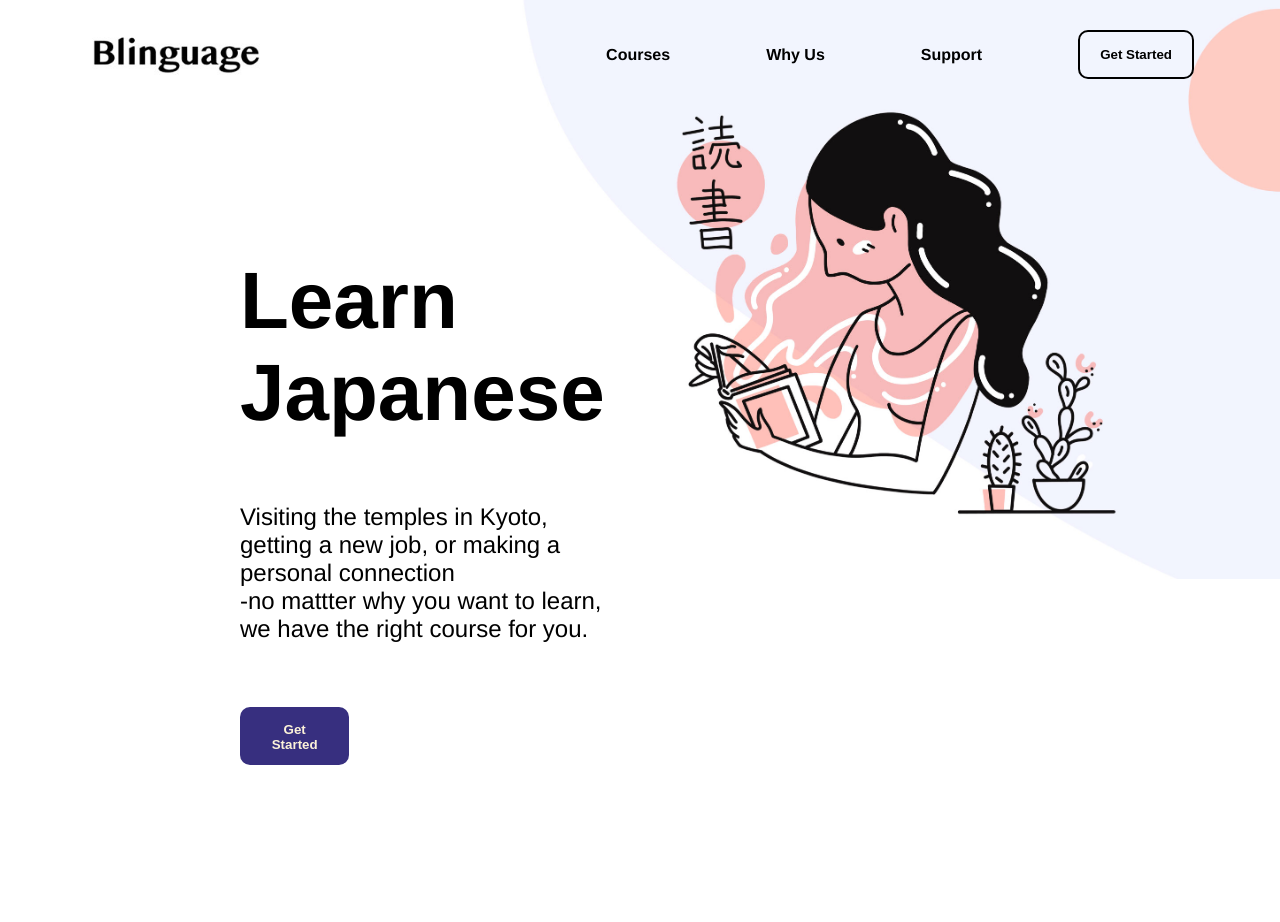
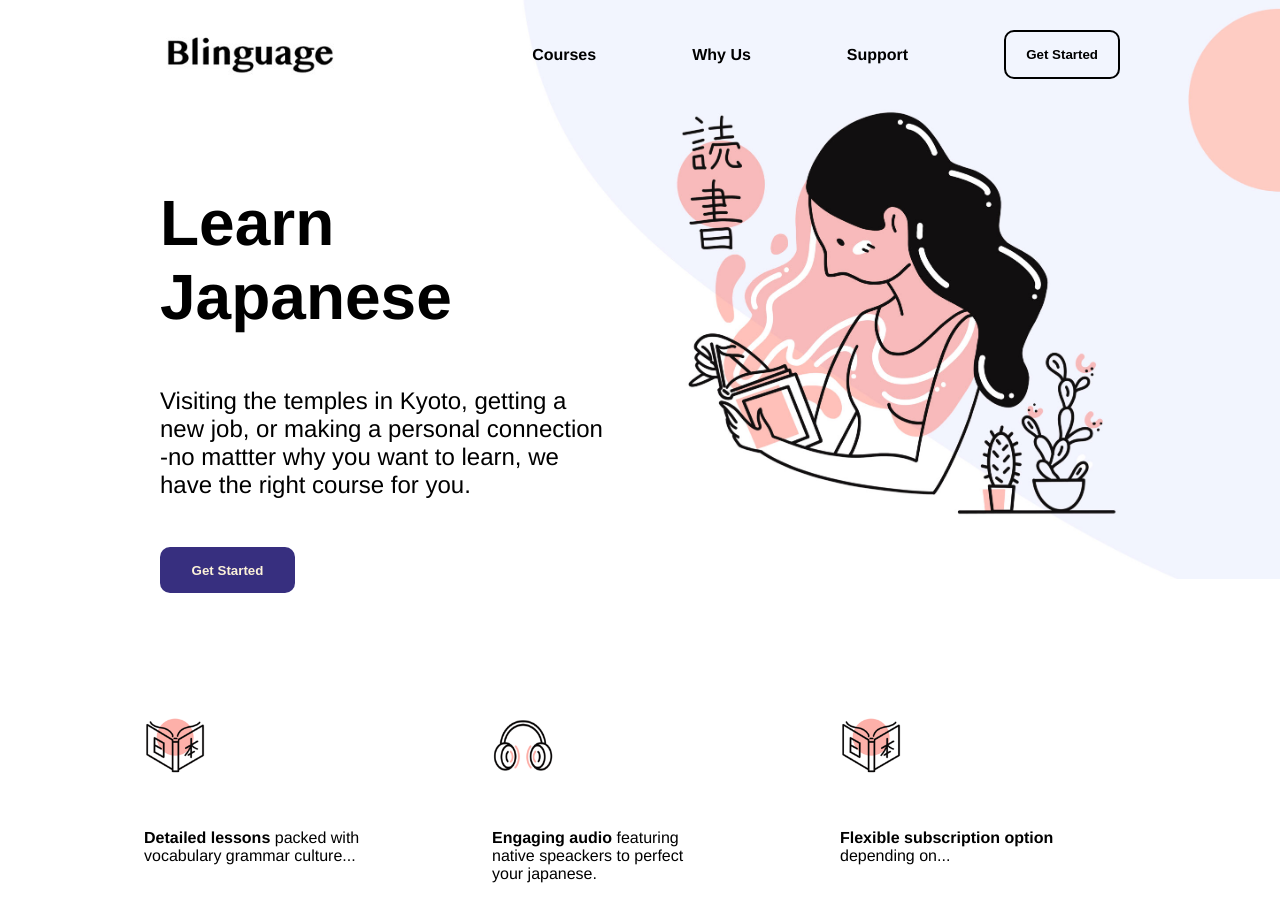
Before and after one commit to Pierre-LouisDeu/blinguage-landing-page, a Next.js app: page / in a window 1280 px wide. Shown: the top 922 px of the page. Before the commit the page ends 847 px from the top, so only its background shows below. Built offline with nearby package versions, Linux system fonts and the light colour scheme.

Commit message:
feat: add sub-menu section

```diff
--- a/pages/index.tsx
+++ b/pages/index.tsx
@@ -41,11 +41,52 @@ export default function Home() {
             <h1>Learn Japanese</h1>
             <p>
               Visiting the temples in Kyoto, getting a new job, or making a
-              personal connection <br/>
-              -no mattter why you want to learn, we have the
-              right course for you.
+              personal connection <br />
+              -no mattter why you want to learn, we have the right course for
+              you.
             </p>
             <button className={styles.buttonSecondary}>Get Started</button>
+          </div>
+        </section>
+
+        <section className={styles.courses}>
+          <div className={styles.courseSection}>
+            <Image
+              src="/assets/book.png"
+              className={styles.courseImage}
+              alt="headphones"
+              width={103}
+              height={97}
+            />
+            <p>
+              <span>Detailed lessons</span> packed with vocabulary grammar
+              culture...
+            </p>
+          </div>
+          <div className={styles.courseSection}>
+            <Image
+              src="/assets/headset.png"
+              className={styles.courseImage}
+              alt="hero"
+              width={103}
+              height={97}
+            />
+            <p>
+              <span>Engaging audio</span> featuring native speackers to perfect
+              your japanese.
+            </p>
+          </div>
+          <div className={styles.courseSection}>
+            <Image
+              src="/assets/book.png"
+              className={styles.courseImage}
+              alt="hero"
+              width={103}
+              height={97}
+            />
+            <p>
+              <span>Flexible subscription option</span> depending on...
+            </p>
           </div>
         </section>
       </main>
--- a/styles/Home.module.scss
+++ b/styles/Home.module.scss
@@ -3,11 +3,15 @@
   flex-direction: column;
 }
 
+@mixin container {
+  display: flex;
+  justify-content: space-between;
+  flex-wrap: wrap;
+  margin: 30px 20vh;
+}
+
 .container {
-  display: flex;
-  justify-content: space-around;
-  flex-wrap: wrap;
-  margin: 30px 0;
+  @include container;
 }
 
 .logo {
@@ -92,23 +96,49 @@
 }
 
 .hero {
-  display: flex;
-  justify-content: flex-start;
-  margin: 10vh 30vh;
-  justify-content: space-around;
-  width: 23%;
+  @include container;
+  margin: 3vh 20vh;
+  width: 450px;
 }
 
 .heroText {
   h1 {
-    font-size: 5rem;
+    font-size: 4rem;
     font-weight: bold;
-    margin-bottom: 4rem;
+    margin-bottom: vh;
   }
 
   p {
     font-size: 1.5rem;
     font-weight: 100;
-    margin-bottom: 4rem;
+    margin-bottom: 6vh;
   }
 }
+
+.courses {
+  display: flex;
+  margin: 10vh 0;
+  padding: 0 10vh;
+}
+
+.courseSection {
+  display: flex;
+  flex-direction: column;
+  align-items: flex-start;
+  margin: 0 5vw;
+  width: 220px;
+
+  p {
+    padding-top: 20px;
+    font-weight: 100;
+  }
+
+  span {
+    font-weight: bold;
+  }
+}
+
+.courseImage {
+  margin: 0 -20px;
+  scale: 0.6;
+}
```
